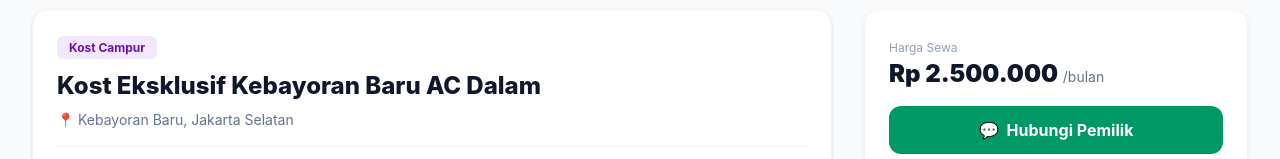
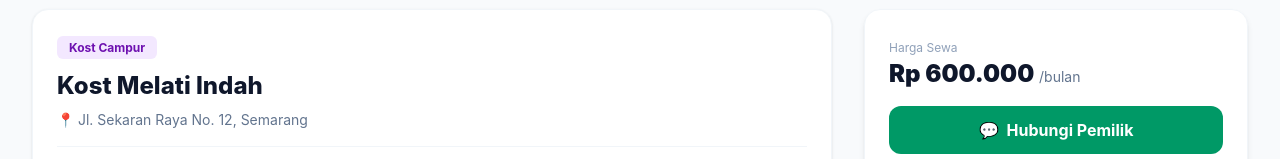
Before and after one commit to razzell6/find-kost, a React (Vite) app: page /kost/1 in a window 1280 px wide. Shown: the part 641-800 px from the top of the page. Built offline with nearby package versions, Linux system fonts and the light colour scheme; sample sign-in values are in the browser's storage.

Commit message:
mengubah teks detail kost

```diff
--- a/src/pages/KostDetail.jsx
+++ b/src/pages/KostDetail.jsx
@@ -8,10 +8,10 @@ export default function KostDetail() {
   const [showAuthModal, setShowAuthModal] = useState(false); // State Modal Pop-up
 
   const kost = {
-    title: "Kost Eksklusif Kebayoran Baru AC Dalam",
+    title: "Kost Melati Indah",
     type: "Campur",
-    location: "Kebayoran Baru, Jakarta Selatan",
-    price: 2500000,
+    location: "Jl. Sekaran Raya No. 12, Semarang",
+    price: 600000,
     description: "Kost mewah berlokasi sangat strategis di area Kebayoran Baru. Dekat dengan stasiun MRT, pusat perbelanjaan, perkantoran Sudirman, dan berbagai kafe.",
     facilities: ["AC 1 PK", "WiFi High-Speed", "Kamar Mandi Dalam", "Water Heater"],
     image: "https://images.unsplash.com/photo-1522771739844-6a9f6d5f14af?auto=format&fit=crop&w=1200&q=80"
```
